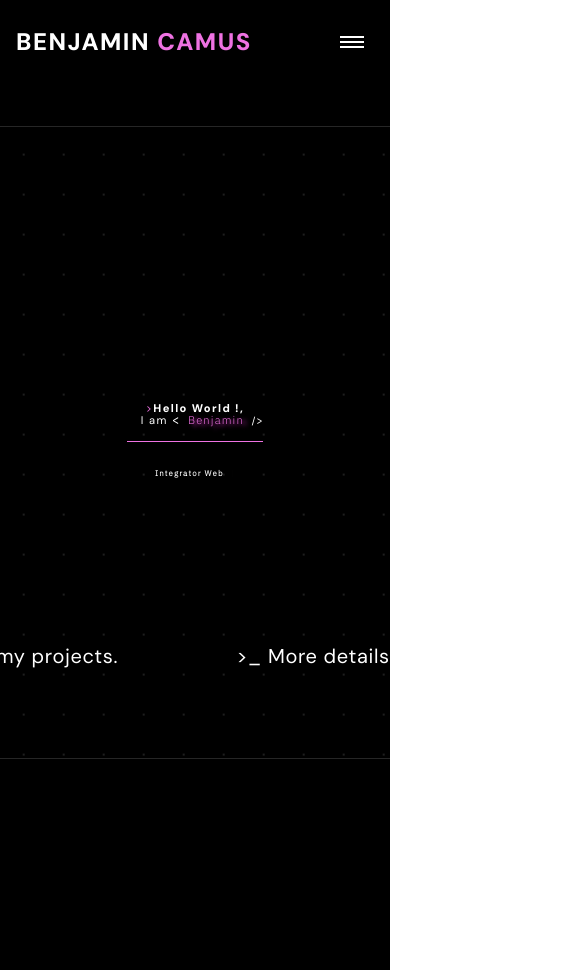
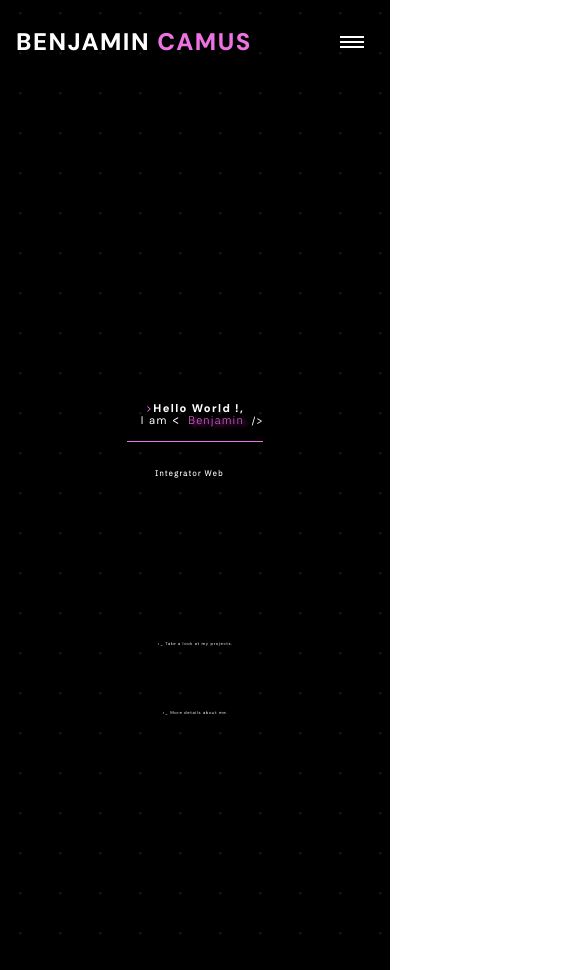
Before and after one commit to Toukara/portfolio, a Vue app: page / in a window 390 px wide. Shown: the whole page, 578 px wide, since content can reach past the window. Built offline with nearby package versions, Linux system fonts and the light colour scheme.

Commit message:
some changes on navbar and hero style

```diff
--- a/src/assets/base.css
+++ b/src/assets/base.css
@@ -81,3 +81,26 @@ body {
   -ms-user-select: none; /* Internet Explorer/Edge */
   user-select: none;
 }
+
+body,
+html {
+  background-image: radial-gradient(#1e1e1e 1px, transparent 0);
+  background-size: 40px 40px;
+  background-position: -19px -19px;
+  animation: gradient 2s alternate infinite;
+}
+
+@keyframes gradient {
+  to {
+    background-position: 64px 112px;
+    background-position: 131px 103px;
+    background-position: 67px 42px;
+    background-position: 60px 109px;
+    background-position: 117px 136px;
+    background-position: 117px 55px;
+    background-position: 105px 108px;
+    background-position: 73px 91px;
+    background-position: 82px 85px;
+    background-position: 55px 96px;
+  }
+}
--- a/src/components/HeroComponent.vue
+++ b/src/components/HeroComponent.vue
@@ -80,24 +80,24 @@ export default {
   margin-top: 5vh;
   margin-bottom: 5vh;
 
-  background-image: radial-gradient(rgb(30, 30, 30) 1px, transparent 0);
-  background-size: 40px 40px;
-  background-position: -19px -19px;
-  // add animation to background
-  animation: gradient 2s alternate infinite;
+  // background-image: radial-gradient(rgb(30, 30, 30) 1px, transparent 0);
+  // background-size: 40px 40px;
+  // background-position: -19px -19px;
+  // // add animation to background
+  // animation: gradient 2s alternate infinite;
 
-  $randomPx: 40px;
+  // $randomPx: 40px;
 
-  @keyframes gradient {
-    to {
-      @for $i from 1 through 10 {
-        background-position: random(100) + $randomPx random(100) + $randomPx;
-      }
-    }
-  }
+  // @keyframes gradient {
+  //   to {
+  //     @for $i from 1 through 10 {
+  //       background-position: random(100) + $randomPx random(100) + $randomPx;
+  //     }
+  //   }
+  // }
 
-  border-top: 0.5px solid rgba(255, 255, 255, 0.15);
-  border-bottom: 0.5px solid rgba(255, 255, 255, 0.15);
+  // border-top: 0.5px solid rgba(255, 255, 255, 0.15);
+  // border-bottom: 0.5px solid rgba(255, 255, 255, 0.15);
 
   @media screen and (max-width: 768px) {
     margin: 25vh auto;
--- a/src/components/LinksWrapper.vue
+++ b/src/components/LinksWrapper.vue
@@ -1,7 +1,6 @@
 <template>
   <div class="links">
     <a class="navbar-item" href="/projects"> >_ Take a look at my projects. </a>
-    <div class="folder"></div>
     <a class="navbar-item" href="/contact"> >_ More details about me. </a>
     <a class="navbar-item" href="/contact" v-text="test"></a>
   </div>
@@ -27,7 +26,7 @@ export default {
   & a {
     color: white;
     text-decoration: none;
-    font-size: 1.25rem;
+    font-size: 1.05vw;
 
     &:hover {
       color: #ee72e2;
@@ -37,4 +36,11 @@ export default {
     }
   }
 }
+
+@media screen and (max-width: 768px) {
+  .links {
+    display: flex;
+    flex-direction: column;
+  }
+}
 </style>
--- a/src/components/NavbarComponent.vue
+++ b/src/components/NavbarComponent.vue
@@ -50,6 +50,9 @@ export default {
 </script>
 
 <style scoped lang="scss">
+
+
+
 .navbar,
 .navbar-menu {
   padding: 16px;
```
